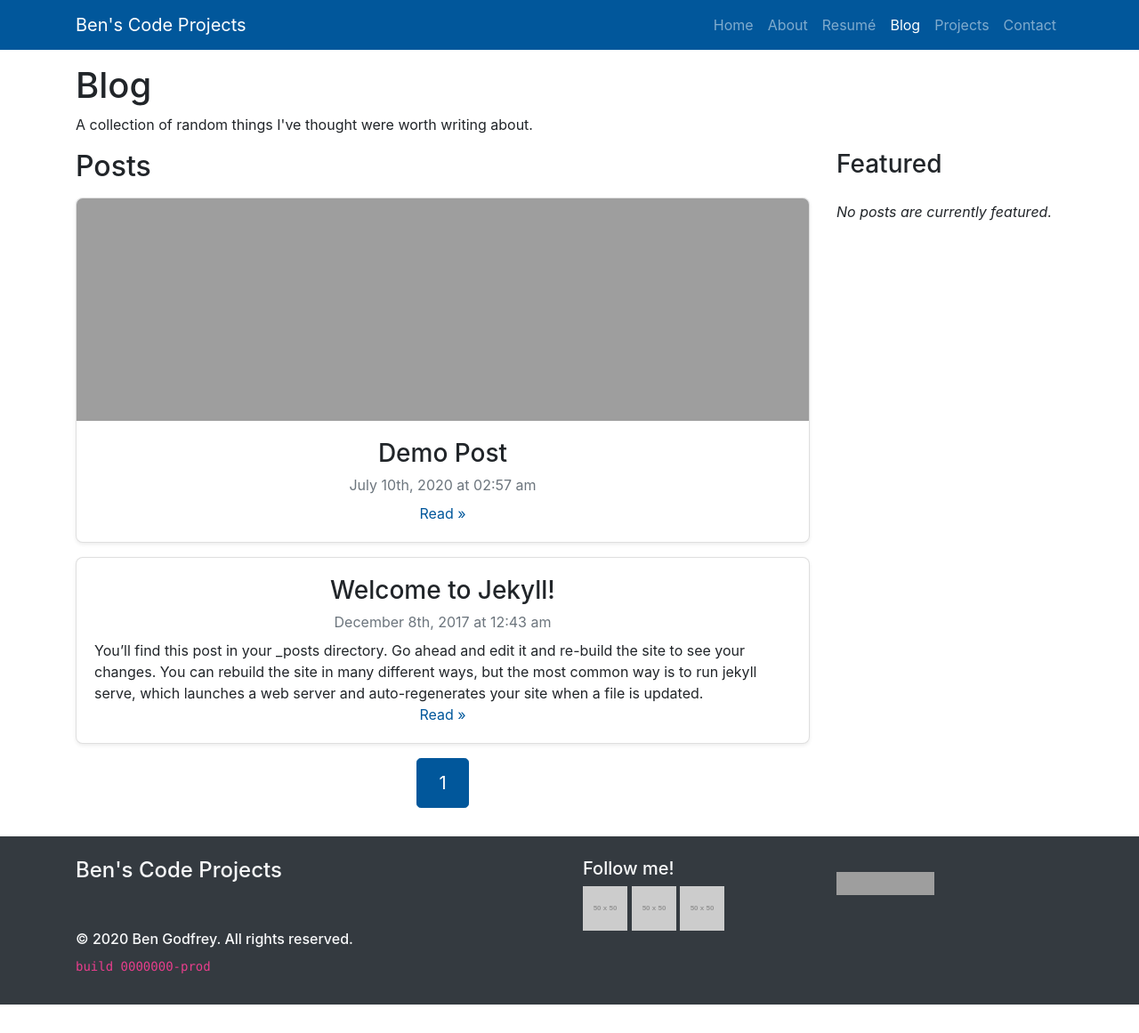
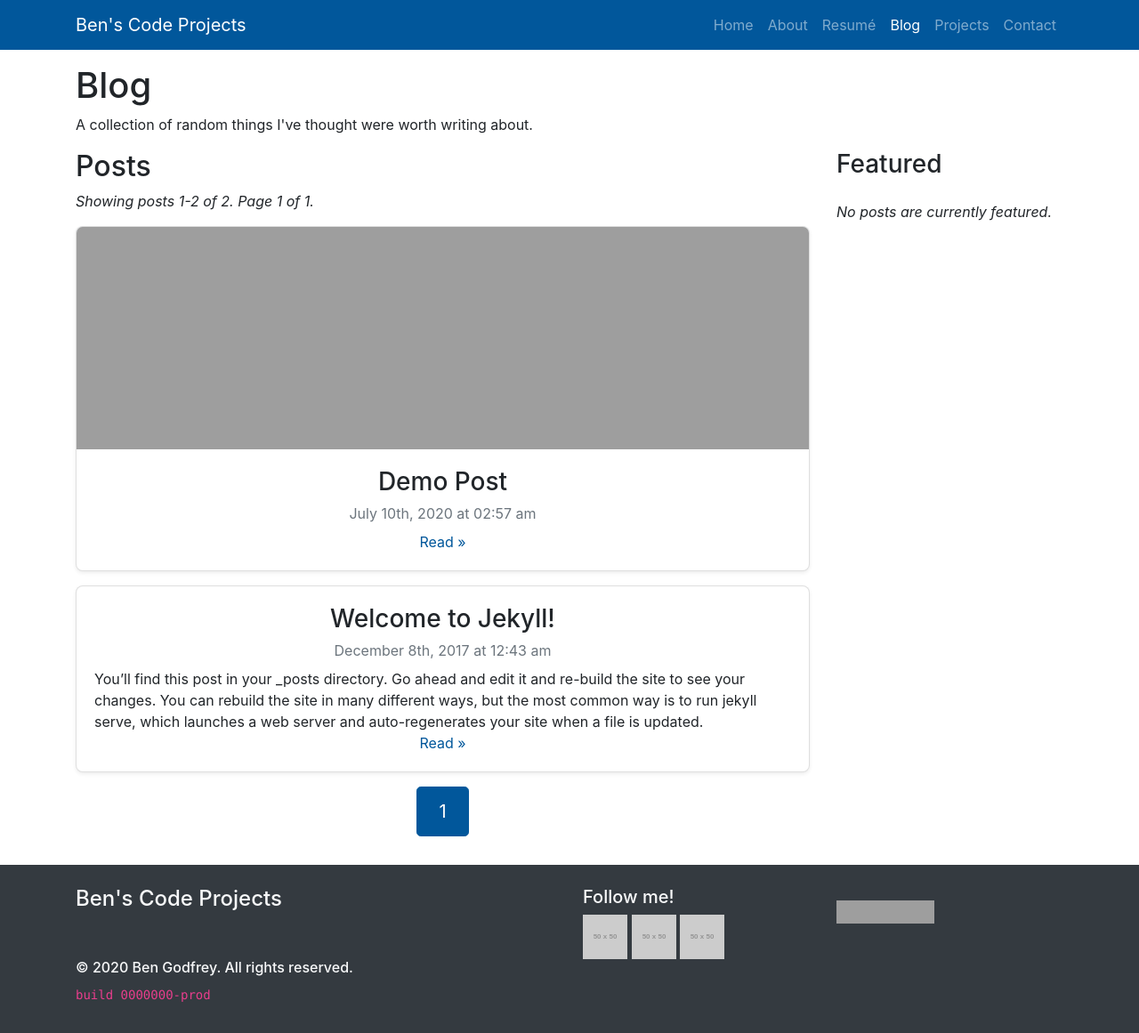
Before and after one commit to BenJetson/benjetson.github.io, a Jekyll site: the page built from blog/index.html, in a window 1280 px wide. Shown: the whole page at 89% size. Built offline with Jekyll 4.4.1, drawn with Linux system fonts in a browser that asks for light colours; the list of posts is cut into pages by our own code; before the commit the page ends 1129 px from its top, so only the background shows below that; grey boxes are pictures that could not be loaded.

Commit message:
Show post/page count on blog template. #15

```diff
--- a/blog/index.html
+++ b/blog/index.html
@@ -15,6 +15,15 @@ title: Blog
   <div class="row">
     <div class="col-xs-12 col-md-8 col-lg-9">
       <h2>Posts</h2>
+      {% assign first = paginator.page | minus: 1 | times: paginator.per_page |
+      plus: 1%} {% assign last = first | plus: paginator.posts.size | minus: 1
+      %}
+      <p>
+        <em>
+          Showing posts {{ first }}-{{ last }} of {{ paginator.total_posts }}.
+          Page {{ paginator.page }} of {{ paginator.total_pages }}.
+        </em>
+      </p>
       <section class="my-3">
         {% for post in paginator.posts %}
         <div class="card text-center mb-3 shadow-sm blogpost-card">
```
